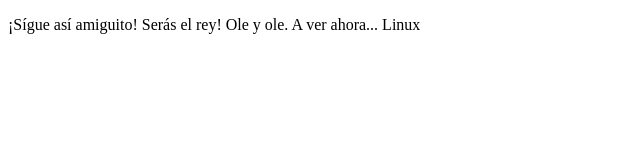
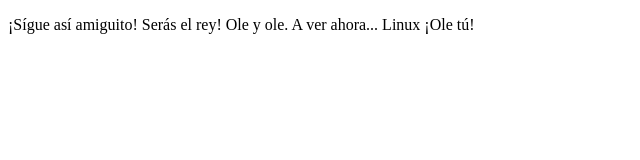
Before and after one commit to sb365/proyectoDemoPrework, a plain HTML site: page index.html in a window 1280 px wide. Shown: the full height of the page, 0-640 px from the left. Drawn offline with Linux system fonts and the light colour scheme.

Commit message:
ole tú desde terminal VSC

```diff
--- a/index.html
+++ b/index.html
@@ -12,6 +12,7 @@
         Serás el rey! Ole y ole.
         A ver ahora...
         Linux
+        ¡Ole tú!
     </p>
 </body>
 </html>
```
